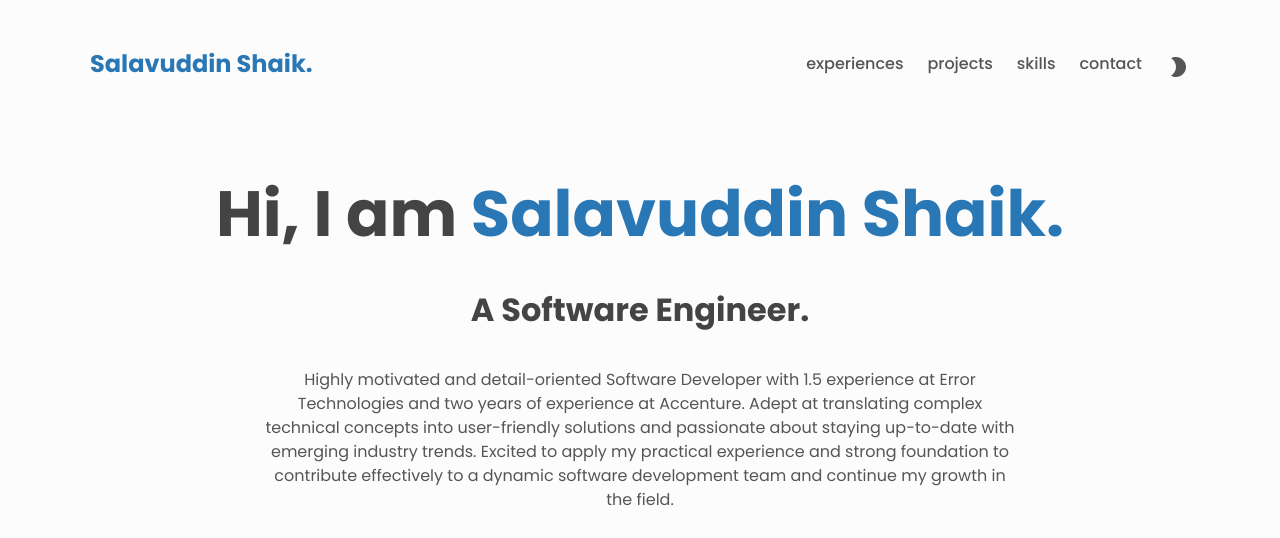
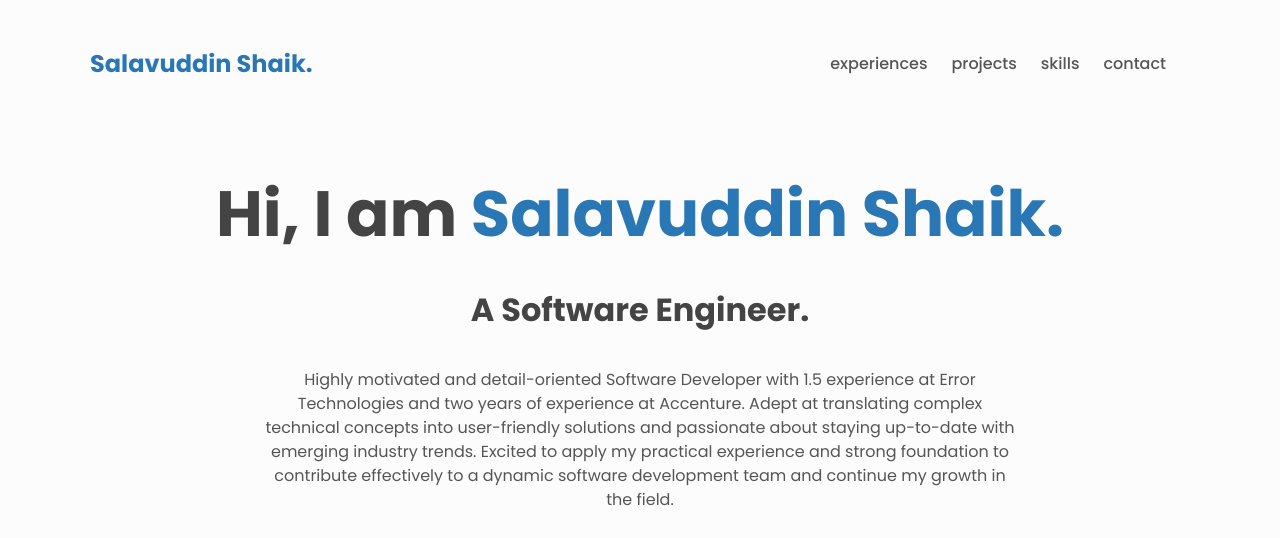
Before and after one commit to SalavuddinSk/map-with-portfolio, a plain HTML site: page index.html in a window 1280 px wide. Shown: the top 538 px of the page. Drawn offline with Linux system fonts and the light colour scheme.

Commit message:
second commit

```diff
--- a/index.html
+++ b/index.html
@@ -67,12 +67,7 @@
                         <li class="nav__list-item"><a href="#projects" class="link link--nav">Projects</a></li>
                         <li class="nav__list-item"><a href="#skills" class="link link--nav">Skills</a></li>
                         <li class="nav__list-item"><a href="#contact" class="link link--nav">Contact</a></li>
-                    </ul><button type="button" class="btn btn--icon nav__theme" aria-label="toggle theme"><svg
-                            class="MuiSvgIcon-root" focusable="false" viewBox="0 0 24 24" aria-hidden="true">
-                            <path
-                                d="M10 2c-1.82 0-3.53.5-5 1.35C7.99 5.08 10 8.3 10 12s-2.01 6.92-5 8.65C6.47 21.5 8.18 22 10 22c5.52 0 10-4.48 10-10S15.52 2 10 2z">
-                            </path>
-                        </svg></button><button type="button" class="btn btn--icon nav__hamburger"
+                    </ul><button type="button" class="btn btn--icon nav__hamburger"
                         aria-label="toggle navigation"><svg class="MuiSvgIcon-root" focusable="false"
                             viewBox="0 0 24 24" aria-hidden="true">
                             <path d="M3 18h18v-2H3v2zm0-5h18v-2H3v2zm0-7v2h18V6H3z"></path>
```
